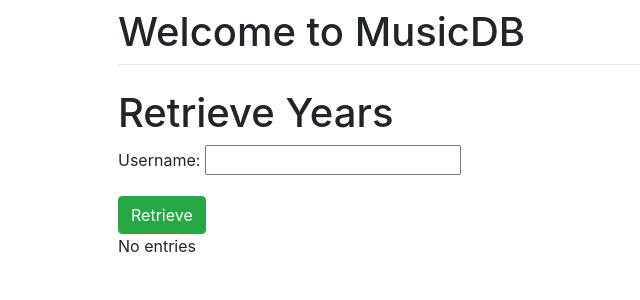
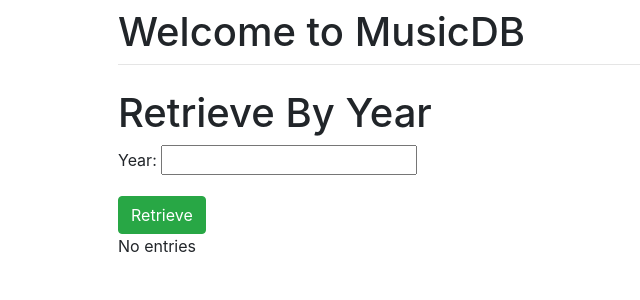
Before and after one commit to matthewquerdasi/comp333-homework2-django, a Django app: page /musicdb/retrieve-by-year/ in a window 1280 px wide. Shown: the top 300 px of the page, without its empty margins (157-797 px from the left). Run offline with Django 3.2, Linux system fonts and the light colour scheme; some libraries are stand-ins or nearby versions.

Commit message:
final schema is done

```diff
--- a/musicproject/musicdb/forms.py
+++ b/musicproject/musicdb/forms.py
@@ -1,6 +1,6 @@
 from django.forms import ModelForm, CharField
 from django import forms
-from .models import Users, Ratings
+from .models import Users, Ratings, Years
 
 
 class UserForm(ModelForm):
@@ -11,3 +11,6 @@ class UserForm(ModelForm):
 
 class RetrieveRatingsForm(forms.Form):
     username = forms.CharField()
+
+class RetrieveByYearForm(forms.Form):
+    year = forms.IntegerField()
--- a/musicproject/musicdb/templates/retrieve_years.html
+++ b/musicproject/musicdb/templates/retrieve_years.html
@@ -2,7 +2,7 @@
 
 
 {% block content %}
-<h1>Retrieve Years</h1>
+<h1>Retrieve By Year</h1>
 <form action="{% url 'retrieve_years' %}" method="get">
     {% csrf_token %}
     {{ form.as_p }}
@@ -11,11 +11,11 @@
 
 
 <div>
-{% if years %}
+{% if year %}
 <ul>
-    {% for year in years %}
+    {% for y in year %}
     <li>
-        {{ year.song.song }}, came out while {{ year.president }} was president in {{ year.year }}
+        {{ y.song.song }} came out while {{ y.president }} was president
     </li>
     {% endfor %}
 
--- a/musicproject/musicdb/views.py
+++ b/musicproject/musicdb/views.py
@@ -1,7 +1,7 @@
 from django.shortcuts import render, redirect
 from django.http import HttpResponse
 from django.template import loader
-from musicdb.forms import UserForm, RetrieveRatingsForm
+from musicdb.forms import UserForm, RetrieveRatingsForm, RetrieveByYearForm
 from musicdb.models import Users, Ratings, Years
 
 def index(request):
@@ -29,10 +29,10 @@ def retrieve_ratings(request):
     return render(request, 'retrieve_ratings.html', {'form': form, 'ratings': ratings})
 
 def retrieve_years(request):
-    form = RetrieveRatingsForm(request.GET or None)
-    years = None
+    form = RetrieveByYearForm(request.GET or None)
+    year = None
     if request.method == 'GET':
         if form.is_valid():
-            years = Years.objects.filter(year=form.cleaned_data.get('year'))
+            year = Years.objects.filter(year=form.cleaned_data.get('year'))
 
-    return render(request, 'retrieve_years.html', {'form': form, 'years': years})
+    return render(request, 'retrieve_years.html', {'form': form, 'year': year})
```
